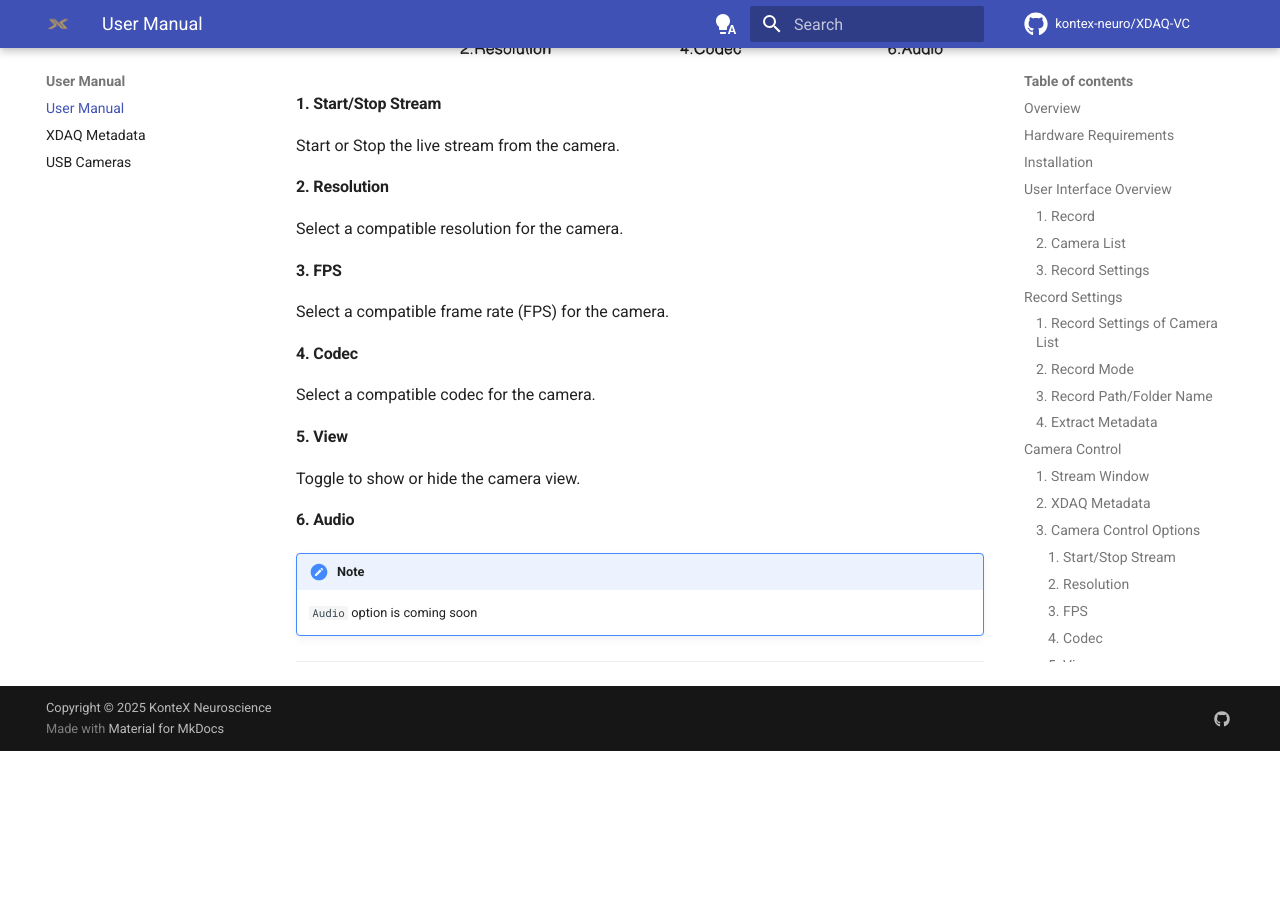
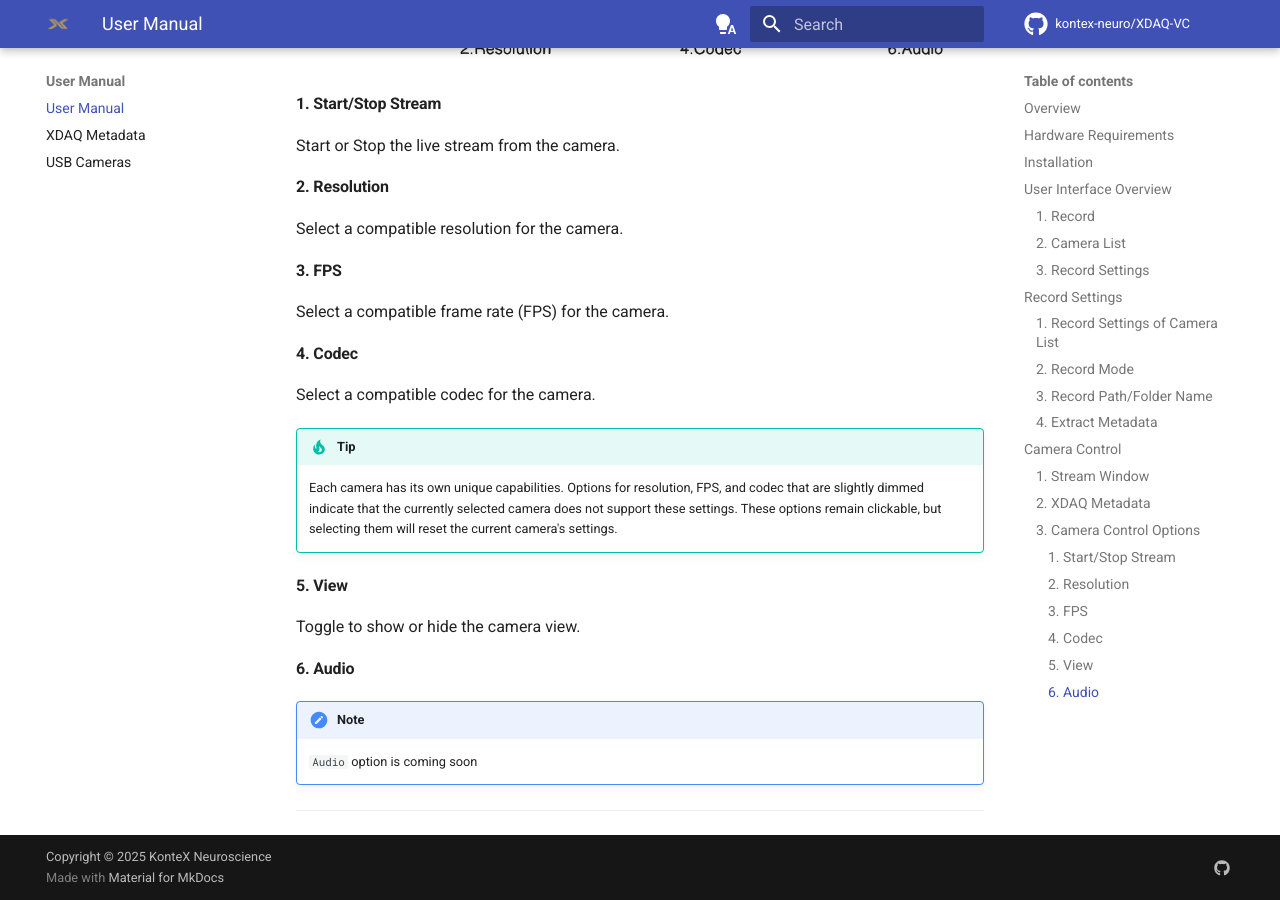
Before and after one commit to kontex-neuro/ThorVision, an MkDocs documentation site: the page built from docs/docs/user-manual.md, in a window 1280 px wide and 900 px high, scrolled down 3536 px. Built offline with MkDocs 1.6.1 and Material for MkDocs 9.7.7, drawn with Linux system fonts in a browser that asks for light colours; comment, search, counter and statistics services are not loaded; before the commit the page ends 4287 px from its top, so only the background shows below that.

Commit message:
Add documentation tips for selecting resolution, fps, and codec options.
Former-commit-id: 0c03a1b496eb2096c5db2592171bba10fe5bf2c6

```diff
--- a/docs/docs/user-manual.md
+++ b/docs/docs/user-manual.md
@@ -108,6 +108,10 @@ Select a compatible frame rate (FPS) for the camera.
 
 Select a compatible codec for the camera.
 
+/// tip | Tip
+Each camera has its own unique capabilities. Options for resolution, FPS, and codec that are slightly dimmed indicate that the currently selected camera does not support these settings. These options remain clickable, but selecting them will reset the current camera's settings.
+///
+
 #### 5. View
 
 Toggle to show or hide the camera view.
--- a/docs/mkdocs.yml
+++ b/docs/mkdocs.yml
@@ -60,6 +60,7 @@ markdown_extensions:
       types:
         - note
         - warning
+        - tip
   - pymdownx.highlight
   - pymdownx.emoji:
       emoji_index: !!python/name:material.extensions.emoji.twemoji
```
